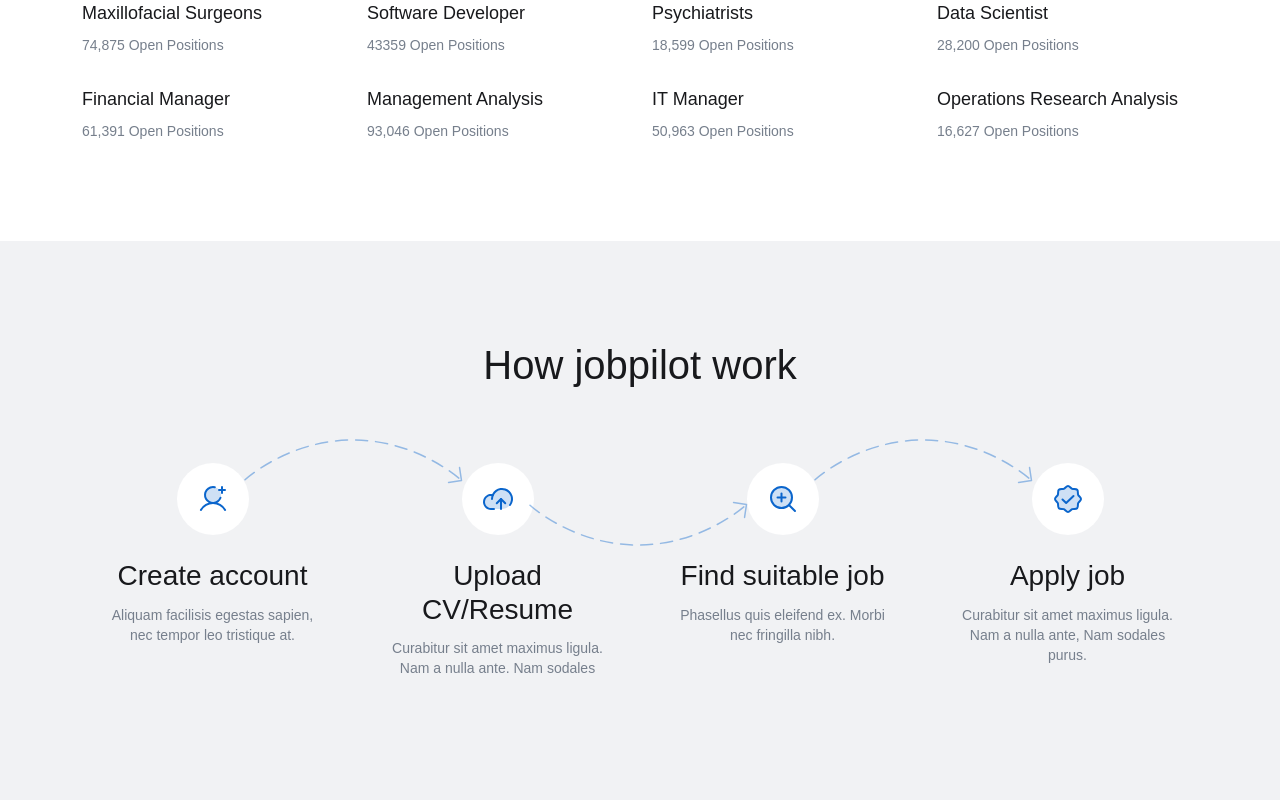
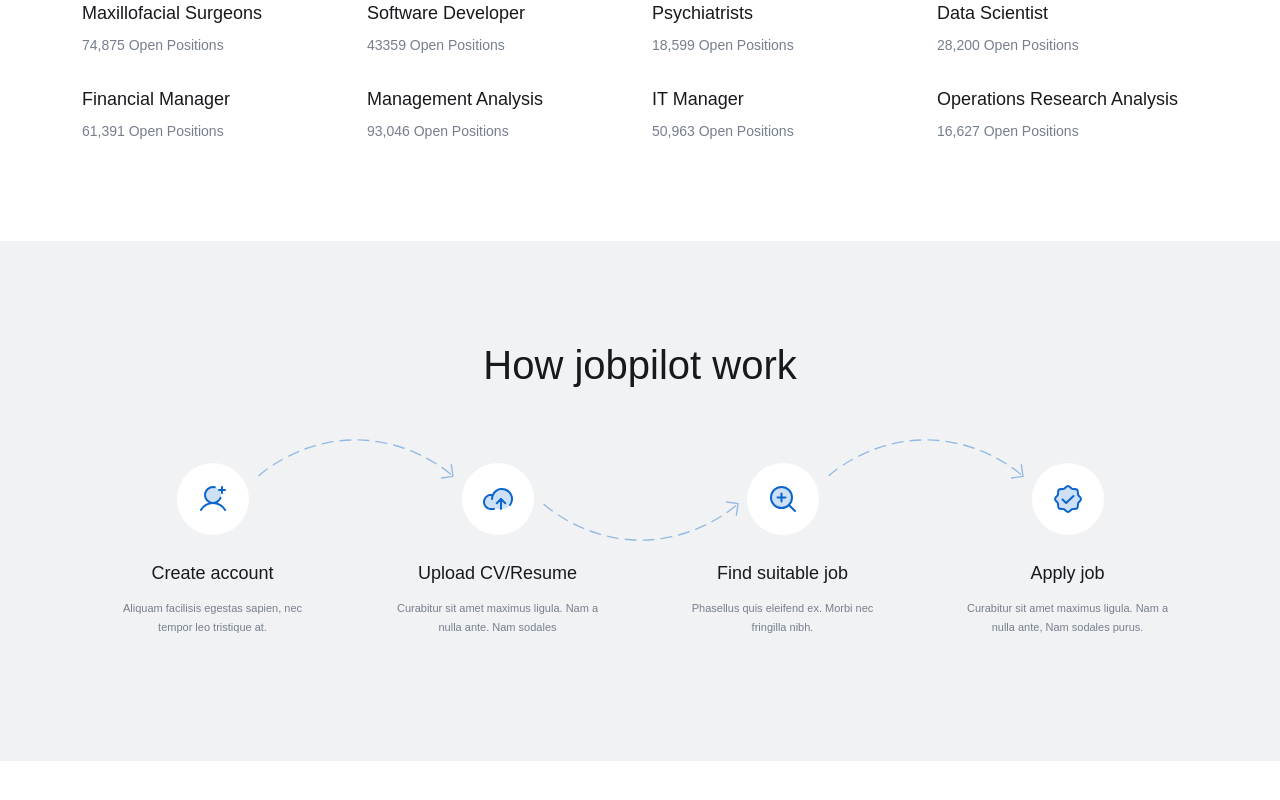
Before and after one commit to Srijandevhub/jobpilot-client, a React (Vite) app: page / in a window 1280 px wide. Shown: the part 1194-1994 px from the top of the page. After the commit the page ends 1955 px from the top, so only its background shows below. Built offline with nearby package versions, Linux system fonts and the light colour scheme; a web font is replaced by a local one.

Commit message:
Update HowWork.module.css

```diff
--- a/src/components/HowWork/HowWork.module.css
+++ b/src/components/HowWork/HowWork.module.css
@@ -42,6 +42,8 @@
     margin-bottom: 12px;
     width: 100%;
     text-align: center;
+    font-size: 18px !important;
+    line-height: 28px !important;
 }
 .text {
     font-size: 14px;
@@ -63,3 +65,46 @@
 .arrw img, .arrw2 img {
     max-width: 100%;
 }
+@media only screen and (max-width: 1399px) {
+    .arrw, .arrw2 {
+        width: 200px;
+        right: -115px;
+    }
+    .text {
+        font-size: 11px;
+        line-height: 19px;
+    }
+}
+@media only screen and (max-width: 1199px) {
+    .arrw, .arrw2 {
+        width: 165px;
+        right: -97px;
+    }
+    .text {
+        font-size: 11px;
+        line-height: 19px;
+    }
+    .bx {
+        min-height: 241px;
+    }
+    .arrw2 {
+        top: 77px;
+    }
+}
+@media only screen and (max-width: 991px) {
+    .sArr {
+        transform: rotate(90deg) rotateX(180deg);
+        bottom: 0;
+        top: inherit;
+    }
+    .tArr {
+        transform: rotate(180deg) rotateX(180deg);
+        left: -92px;
+        right: inherit;
+    }
+}
+@media only screen and (max-width: 767px) {
+    .arrw, .arrw2 {
+        display: none;
+    }
+}
```
